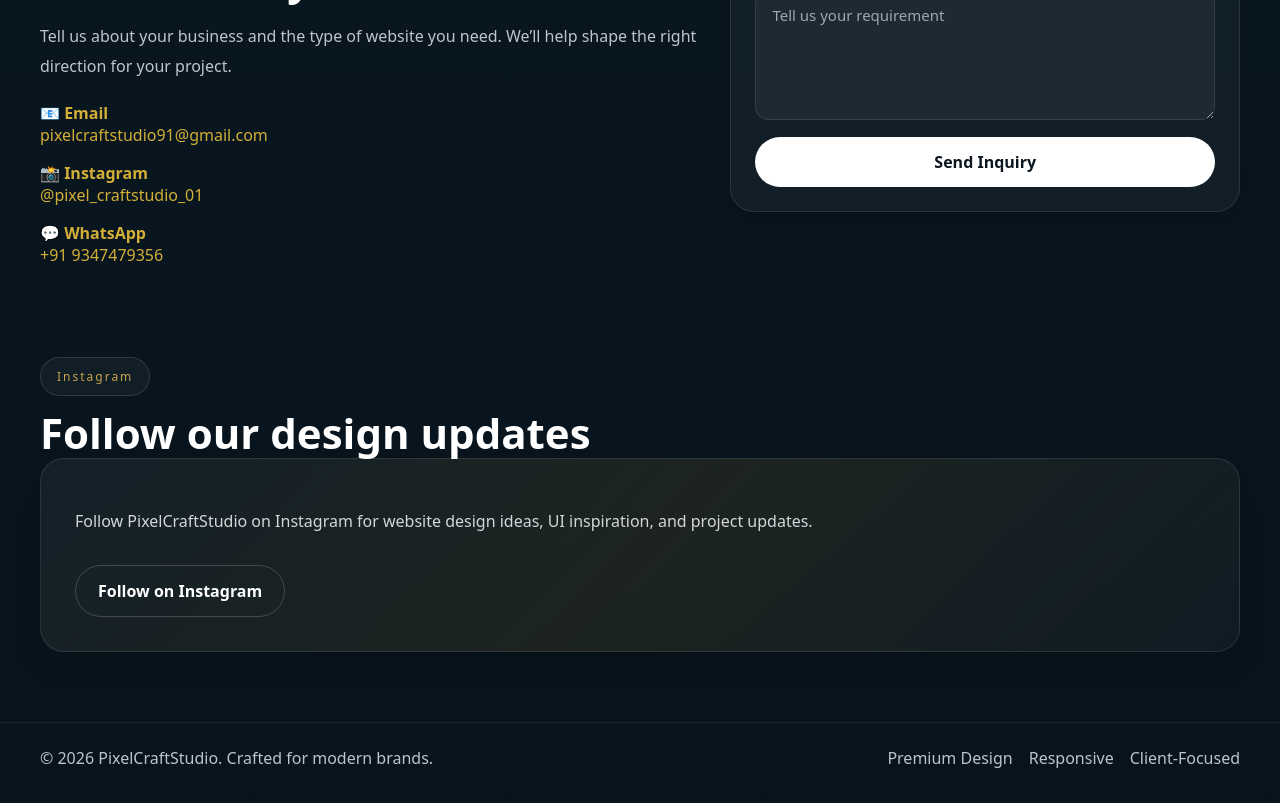
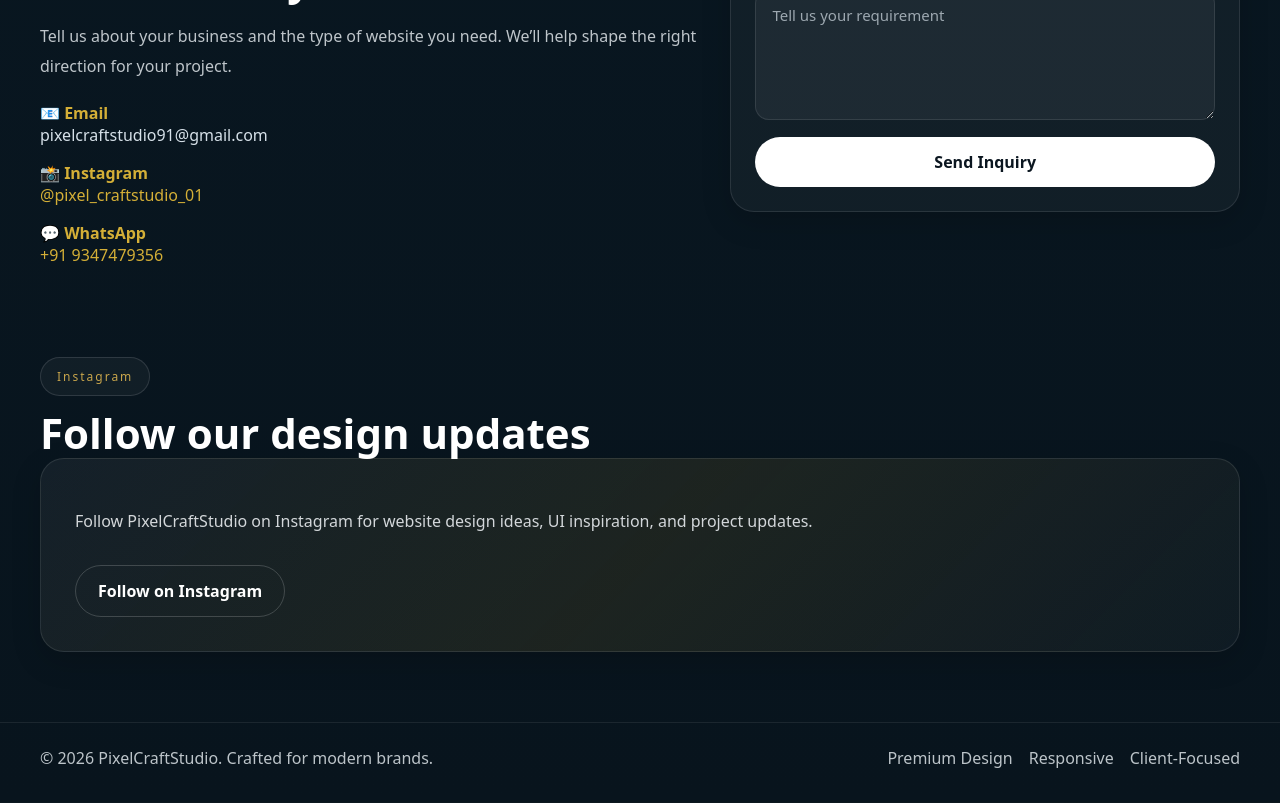
Before and after one commit to GATTUDEEPTHI2/pixelcraftstudio, a Next.js app: page / in a window 1280 px wide. Shown: the part 6360-7163 px from the top of the page. Built offline with nearby package versions, Linux system fonts and the light colour scheme.

Commit message:
removed email link and cleaned contact

```diff
--- a/app/globals.css
+++ b/app/globals.css
@@ -1054,6 +1054,11 @@
   color: #d4af37;
 }
 
+.contact-details span {
+  color: #d6e0e8;
+  font-weight: 500;
+}
+
 .contact-details a {
   color: #d4af37;
   text-decoration: none;
--- a/app/page.tsx
+++ b/app/page.tsx
@@ -446,13 +446,7 @@
               <div>
                 📧 <strong>Email</strong>
                 <br />
-                <a
-                  href="https://mail.google.com/mail/?view=cm&fs=1&to=pixelcraftstudio91@gmail.com"
-                  target="_blank"
-                  rel="noreferrer"
-                >
-                  pixelcraftstudio91@gmail.com
-                </a>
+                <span>pixelcraftstudio91@gmail.com</span>
               </div>
 
               <div>
```
